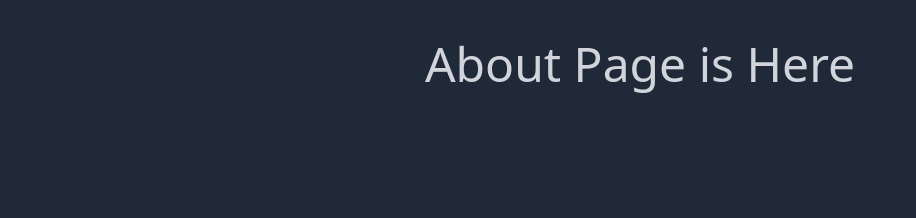
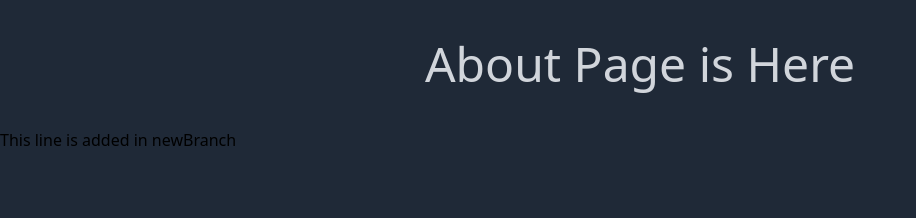
Before and after one commit to searchsakib/exploring-nextjs, a Next.js app: page /about in a window 1280 px wide. Shown: the top 218 px of the page, without its empty margins (0-916 px from the left). Built offline with nearby package versions, Linux system fonts and the light colour scheme.

Commit message:
added a new line

```diff
--- a/src/app/about/page.js
+++ b/src/app/about/page.js
@@ -6,6 +6,7 @@ const AboutPage = () => {
       <h2 className="text-5xl text-gray-300 text-center p-10 font-medium">
         About Page is Here
       </h2>
+      <h5>This line is added in newBranch</h5>
     </div>
   );
 };
```
